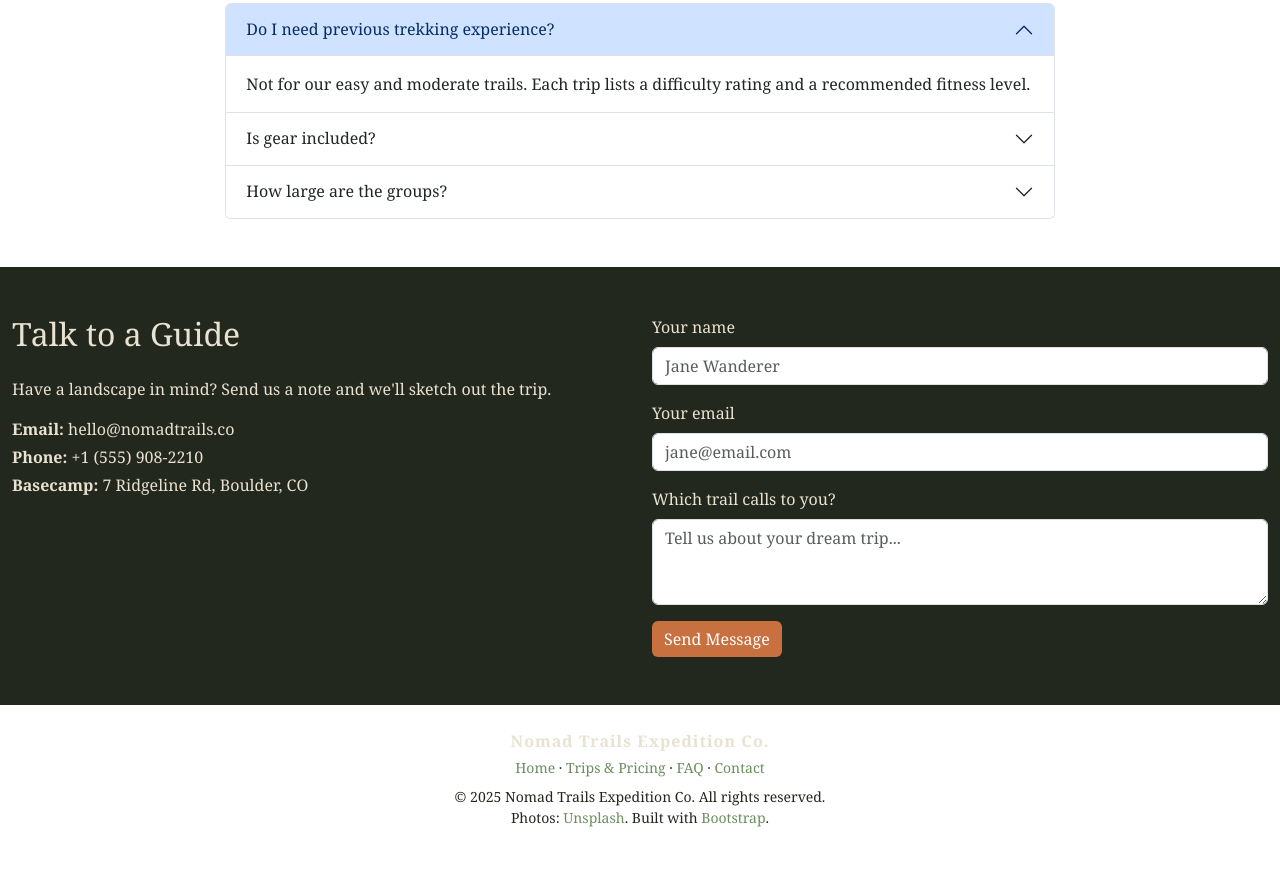
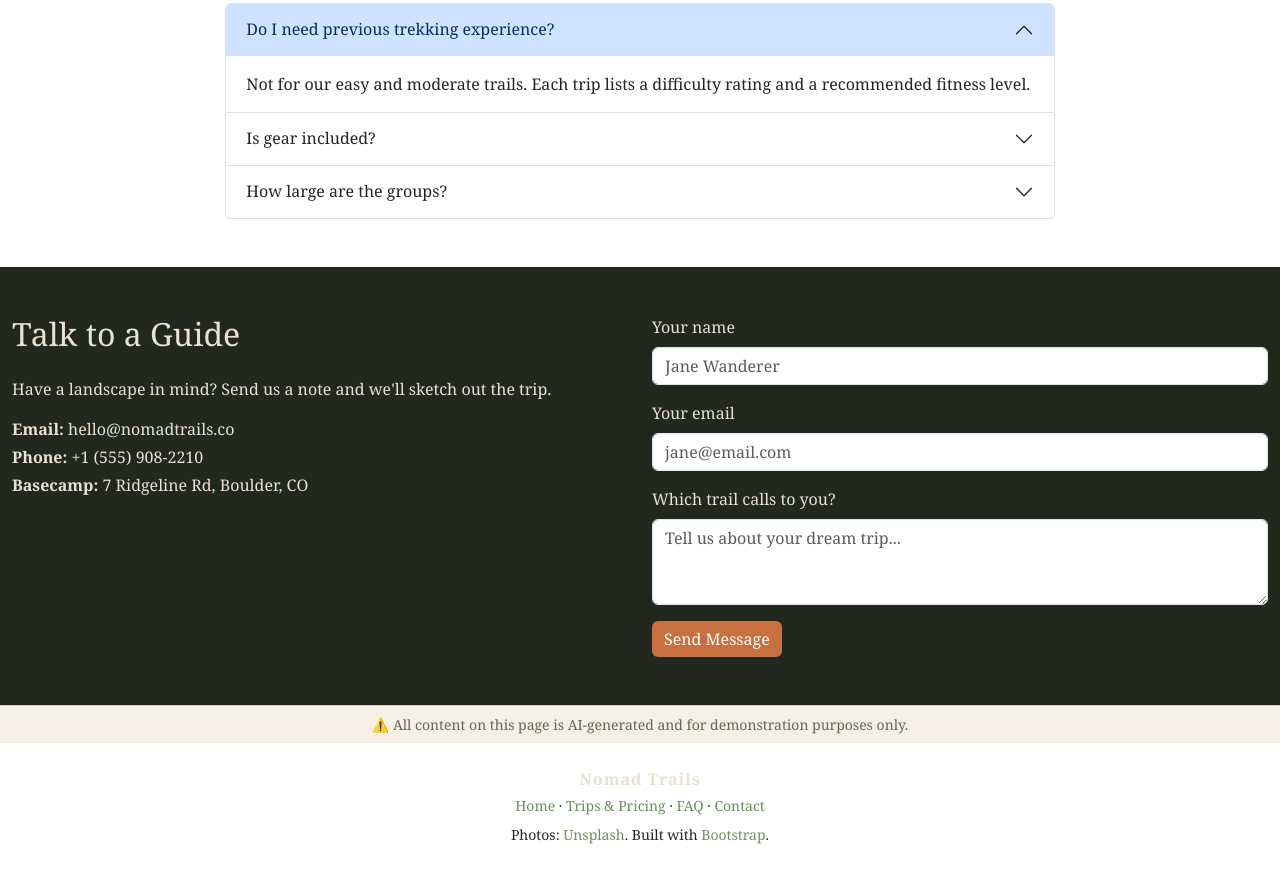
Before and after one commit to DanteZarantes/midterm, a plain HTML site: page index.html in a window 1280 px wide. Shown: the part 1921-2790 px from the top of the page. Drawn offline with nearby package versions, Linux system fonts and the light colour scheme.

Commit message:
change with credit

```diff
--- a/index.html
+++ b/index.html
@@ -3,7 +3,7 @@
 <head>
   <meta charset="UTF-8">
   <meta name="viewport" content="width=device-width, initial-scale=1.0">
-  <title>Nomad Trails Expedition Co.</title>
+  <title>Nomad Trails</title>
   <link href="https://cdn.jsdelivr.net/npm/bootstrap@5.3.3/dist/css/bootstrap.min.css" rel="stylesheet">
   <link rel="stylesheet" href="style.css">
 </head>
@@ -177,16 +177,19 @@
     </div>
   </section>
 
+  <div class="text-center py-2 small" style="background:#f4f0e6;border-top:1px solid #d6cdb8;color:#6c6450;">
+    ⚠️ All content on this page is AI-generated and for demonstration purposes only.
+  </div>
+
   <footer class="site-footer text-center py-4">
     <div class="container">
-      <p class="mb-1 brand-heading" style="color:var(--sand);">Nomad Trails Expedition Co.</p>
+      <p class="mb-1 brand-heading" style="color:var(--sand);">Nomad Trails</p>
       <p class="mb-2 small">
         <a href="index.html">Home</a> ·
         <a href="trips.html">Trips &amp; Pricing</a> ·
         <a href="index.html#faq">FAQ</a> ·
         <a href="index.html#contact">Contact</a>
       </p>
-      <p class="mb-0 small">&copy; 2025 Nomad Trails Expedition Co. All rights reserved.</p>
       <p class="mb-0 small">Photos: <a href="https://unsplash.com">Unsplash</a>. Built with <a href="https://getbootstrap.com">Bootstrap</a>.</p>
     </div>
   </footer>
```
Also changed, not shown: trips.html (+6 -3 lines).
